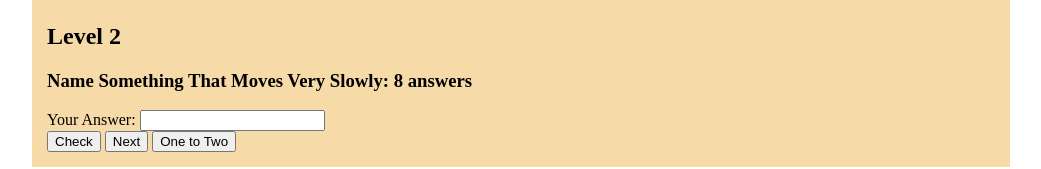
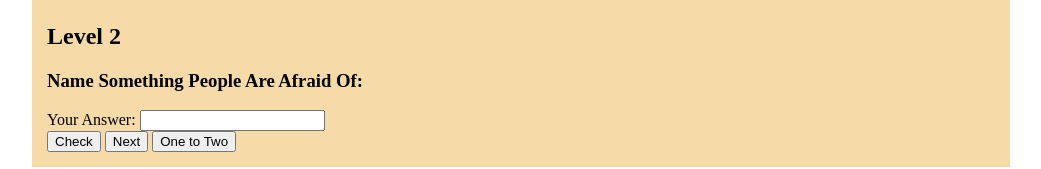
Before and after one commit to dmcmillin3/git_test, a plain HTML site: page familyFeud.html in a window 1280 px wide. Both pictures are taken after a click on the button "One to Two". Shown: the part 1042-1211 px from the top of the page, without its empty margins (119-1160 px from the left). Drawn offline with Linux system fonts and the light colour scheme; a web font is replaced by a local one.

Commit message:
Update familyFeud.html

```diff
--- a/familyFeud.html
+++ b/familyFeud.html
@@ -179,7 +179,7 @@
 
     function oneToTwo() {
         document.getElementById("levelName").innerHTML = "Level 2";
-        document.getElementByID("levelQuestion").innerHTML = "Name Something People Are Afraid Of: ";
+        document.getElementById("levelQuestion").innerHTML = "Name Something People Are Afraid Of: ";
     }
 </script>
 </body>
```
